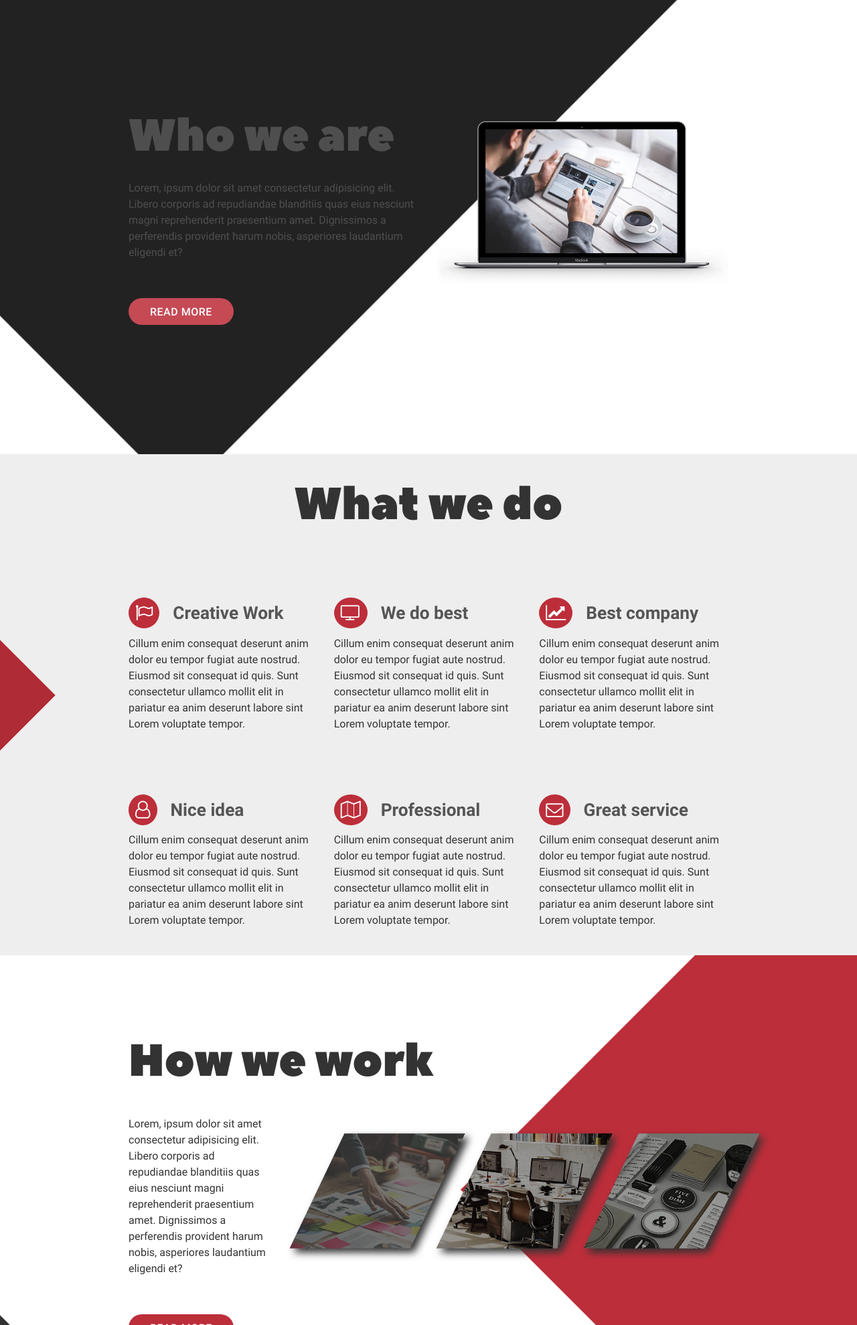
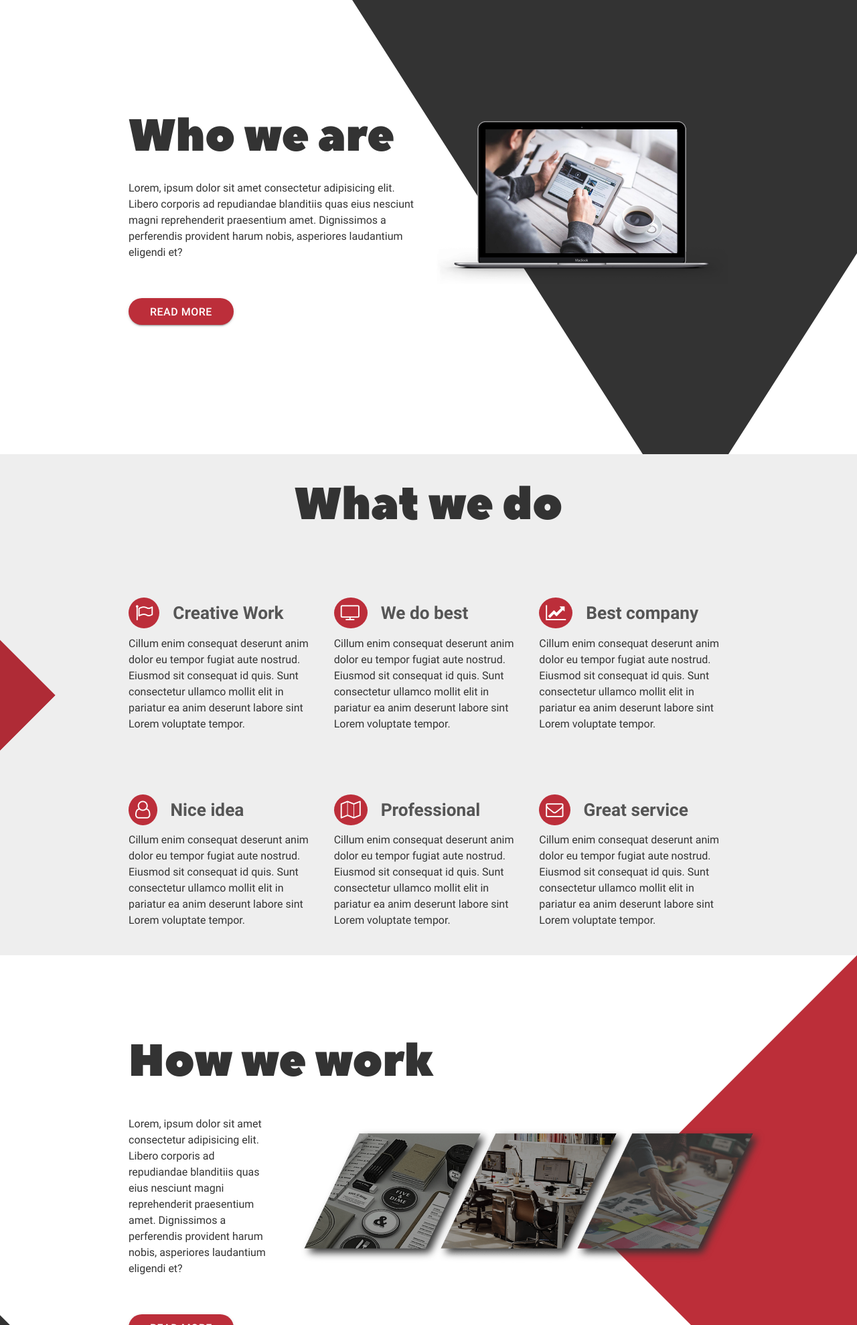
Before and after one commit to elDom/37, a website: page src/index.html in a window 1280 px wide. Shown: the part 822-2800 px from the top of the page at 67% size. Drawn offline with Linux system fonts and the light colour scheme.

Commit message:
triangles fixes

```diff
--- a/src/scss/style.scss
+++ b/src/scss/style.scss
@@ -237,17 +237,31 @@ main{
     }
 
     #aboutus{
-        background-image: url("../img/aboutus.png");
+        position: relative;
+        overflow: hidden;
         background-repeat: no-repeat;
         background-size: auto 100%;
         background-position: -100% 0%;
-        @media screen and (max-width: 1400px) {
-            & {
-                background-position: 200% 0%;
-            }
-        }
         p, h1, .readmore{
             mix-blend-mode: screen;
+        }
+        &::before{
+            content: "";
+            display: block;
+            position: absolute;
+            top: 0px;
+            right: -20vw;
+            width: 50vw;
+            height: 50vh;
+            border-left: 40vw solid transparent;
+            border-right: 40vw solid transparent;
+            border-top: 100vh solid #333;
+            z-index: -1;
+            @media screen and (max-width: 992px) {
+                & {
+                    display: none;
+                }
+            }
         }
     }
     #team{
@@ -294,15 +308,13 @@ main{
         }
     }
     #service{
-        overflow: hidden;
         position: relative;
         margin-top: -20px;
-        background-image: url("../img/service.png");
         background-position: center right;
         background-repeat: no-repeat;
         @media screen and (max-width: 992px) {
             & {
-                background-image: none;
+                overflow: hidden;
             }
         }
         &::before{
@@ -319,37 +331,30 @@ main{
             transform: rotate(45deg);
             z-index: -1;
         }
-        /* nie dziala overflow hidden
         &::after{
             content: "";
-            display: inline-block;
+            display: block;
             position: absolute;
-            background: #bc2e3a;
-            width: 100vh;
-            height: 100vh;
-            top: 20vh;
-            right: -50vh;
+            top: 0px;
+            right: 0px;
+            width: 0;
+            height: 0;
+            border-top: 50vh solid transparent;
+            border-right: 50vh solid #BC2E39;
+            border-bottom: 50vh solid transparent;
             z-index: -1;
-            transform: translate(-50%, -50%);
-            transform: rotate(45deg);
-            z-index: -10;
-            @media screen and (max-width: 992px) {
-                & {
-                    display: none;
-                }
-            }
         }
-        */
         p, h1, .readmore{
-            mix-blend-mode: screen;
+            //mix-blend-mode: screen;
         }
         .service-images{
             margin-top: 40px;
             position: relative;
+            text-align: center;
             img{
                 width: 40%;
-                float: right;
-                margin-right: -7%;
+                //float: right;
+                margin-right: -10%;
                 transition: all 0.2s;
                 filter: drop-shadow(6px 6px 6px #333);
                 &:hover{
@@ -483,6 +488,18 @@ main{
             //mix-blend-mode: multiply;
             z-index: -1;
         }
+        &::after{
+            content: "";
+            display: block;
+            position: absolute;
+            top: 0px;
+            right: 0px;
+            width: 0;
+            height: 0;
+            border-top: 30vh solid #333;
+            border-left: 30vh solid transparent;
+
+        }
         .photo{
             transition: all 0.5s;
             background-size: cover;
```
Also changed, not shown: src/css/style.css, src/img/aboutus.png (deleted), src/img/service.png (deleted).
